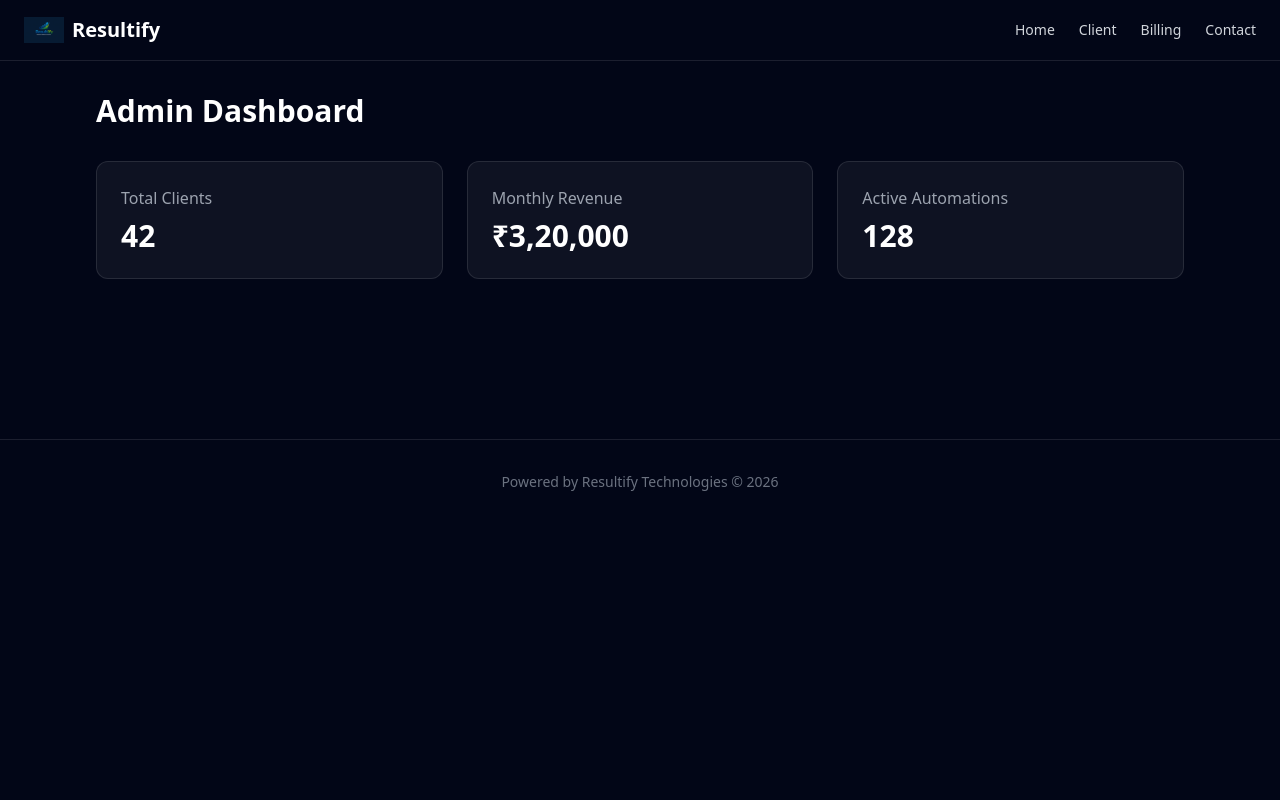
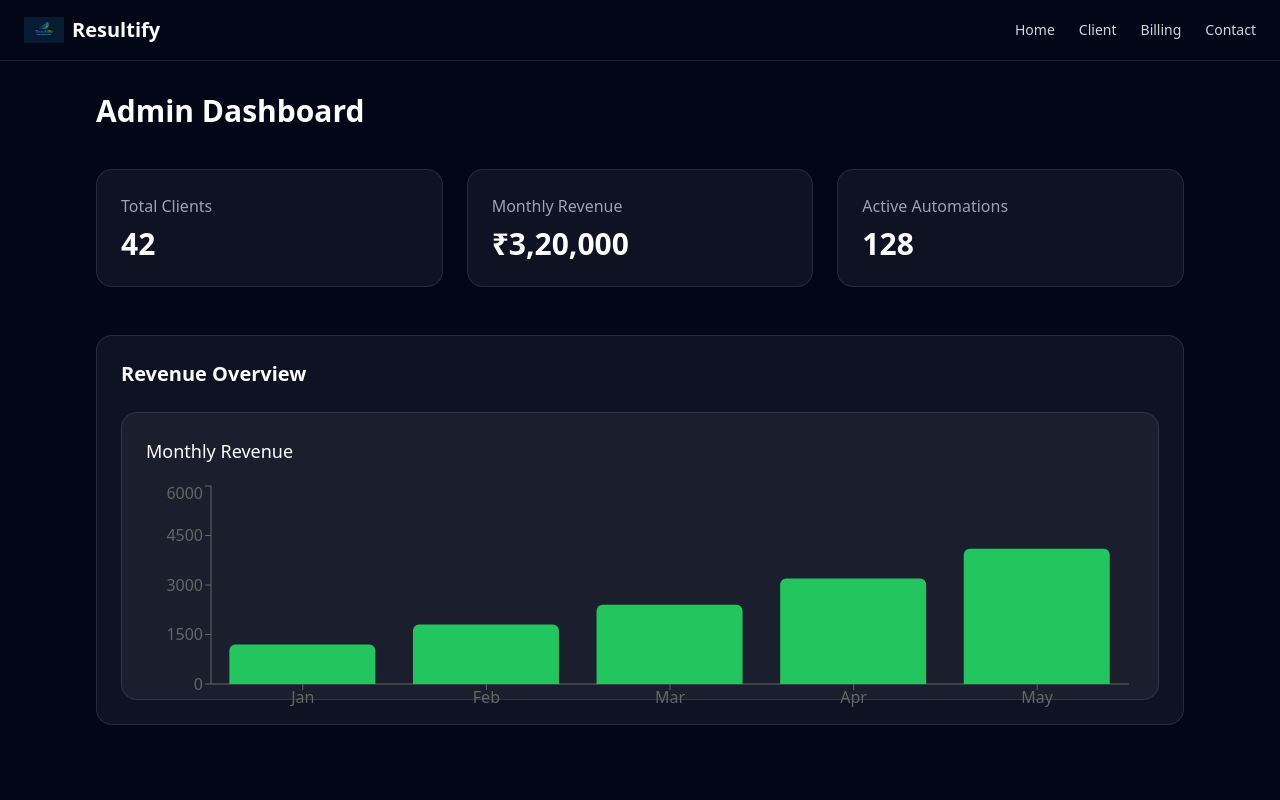
Before and after one commit to chetanshrm83/resultifytechnologies, a Next.js app: page /admin in a window 1280 px wide. Shown: the top 800 px of the page. Built offline with nearby package versions, Linux system fonts and the light colour scheme.

Commit message:
Update page.tsx

```diff
--- a/app/admin/page.tsx
+++ b/app/admin/page.tsx
@@ -1,9 +1,16 @@
+"use client";
+
+import RevenueChart from "@/components/RevenueChart";
+
 export default function AdminPage() {
   return (
-    <main className="max-w-6xl mx-auto p-8">
-      <h1 className="text-3xl font-bold mb-8">Admin Dashboard</h1>
+    <main className="max-w-6xl mx-auto p-8 text-white">
+      <h1 className="text-3xl font-bold mb-10">
+        Admin Dashboard
+      </h1>
 
-      <div className="grid md:grid-cols-3 gap-6">
+      {/* KPI Cards */}
+      <div className="grid md:grid-cols-3 gap-6 mb-12">
         {[
           { label: "Total Clients", value: "42" },
           { label: "Monthly Revenue", value: "₹3,20,000" },
@@ -11,13 +18,21 @@ export default function AdminPage() {
         ].map((item) => (
           <div
             key={item.label}
-            className="rounded-xl p-6 bg-white/5 border border-white/10"
+            className="rounded-2xl p-6 bg-white/5 border border-white/10"
           >
             <p className="text-gray-400">{item.label}</p>
             <p className="text-3xl font-bold mt-2">{item.value}</p>
           </div>
         ))}
       </div>
+
+      {/* Revenue Chart */}
+      <div className="rounded-2xl p-6 bg-white/5 border border-white/10">
+        <h2 className="text-xl font-semibold mb-6">
+          Revenue Overview
+        </h2>
+        <RevenueChart />
+      </div>
     </main>
   );
 }
```
